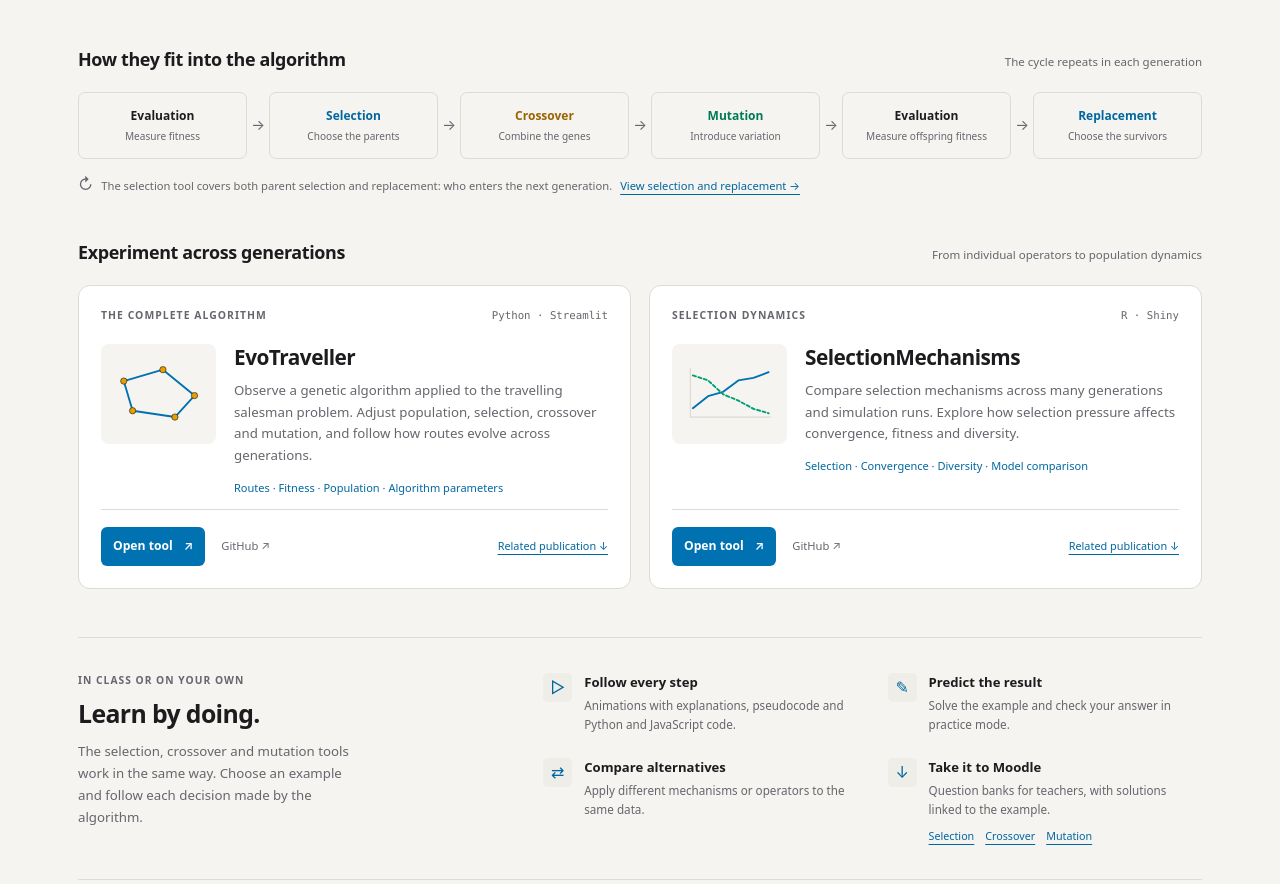
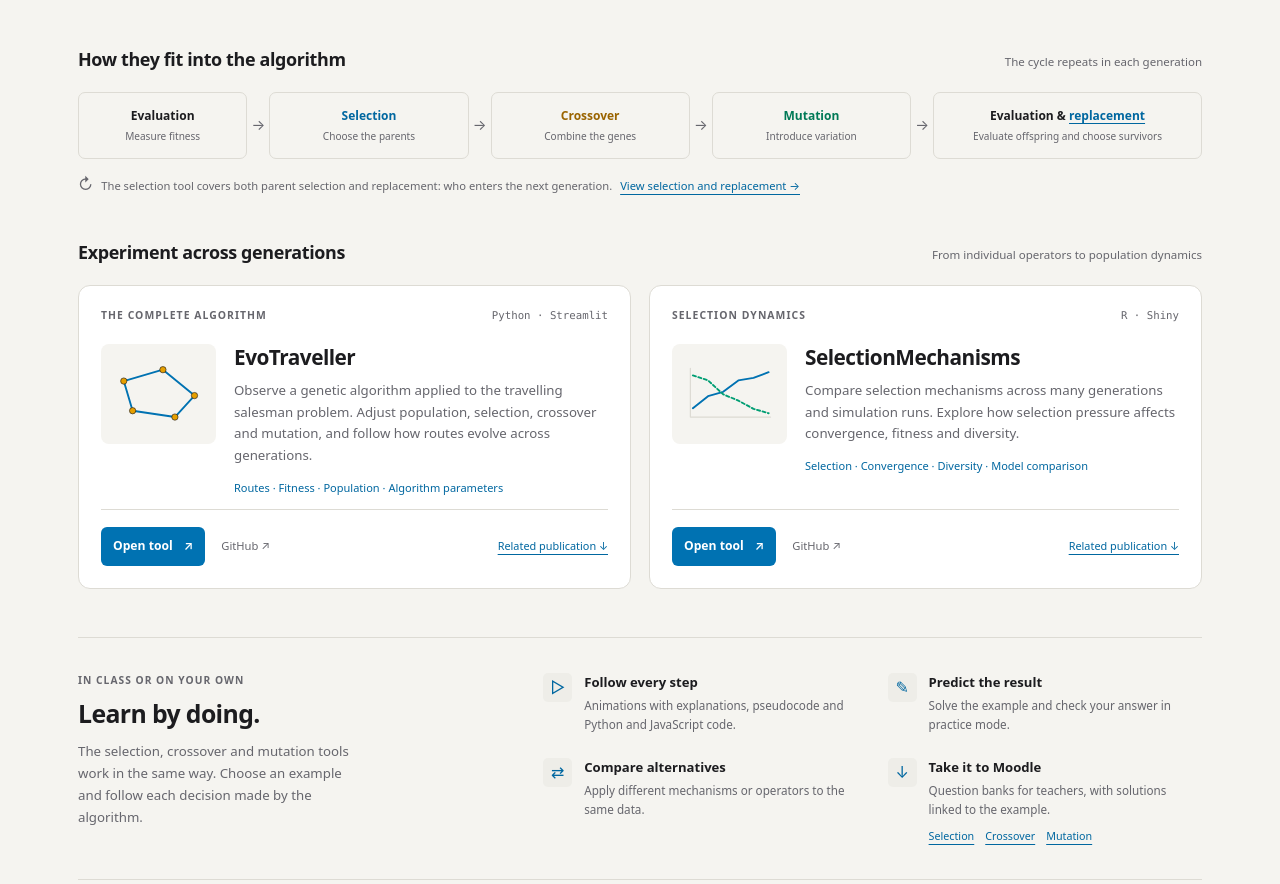
Before and after one commit to josemagalan/genetic-algorithms-lab, a website: page index.html in a window 1280 px wide. Shown: the part 979-1863 px from the top of the page. Drawn offline with Linux system fonts and the light colour scheme.

Commit message:
Restore five-step cycle with replacement as an inline link

```diff
--- a/css/styles.css
+++ b/css/styles.css
@@ -114,11 +114,12 @@ h1 { margin: 0; font-size: clamp(2.25rem, 4.3vw, 3.2rem); line-height: 1.12; fon
 .repo-link:hover { color: var(--ink); text-decoration: underline; }
 .repo-link svg { width: 15px; height: 15px; fill: none; stroke: currentColor; stroke-linecap: round; stroke-linejoin: round; stroke-width: 1.6; }
 .cycle-section { margin: 49px 0 0; }
-.cycle { display: grid; grid-template-columns: repeat(6, minmax(0, 1fr)); gap: 22px; list-style: none; padding: 0; margin: 0; }
+.cycle { display: grid; grid-template-columns: .85fr 1fr 1fr 1fr 1.35fr; gap: 22px; list-style: none; padding: 0; margin: 0; }
 .cycle li { position: relative; border: 1px solid var(--line); border-radius: 7px; padding: 14px 10px; text-align: center; }
 .cycle li:not(:last-child)::after { content: "→"; position: absolute; right: -19px; top: calc(50% - 12px); color: var(--muted); font-size: .9rem; }
 .cycle li a { display: block; margin: -14px -10px; padding: 14px 10px; color: inherit; text-decoration: none; border-radius: 7px; }
 .cycle li a:hover .cycle-label { text-decoration: underline; text-underline-offset: 4px; }
+.cycle .cycle-final-label a { display: inline; margin: 0; padding: 0; color: var(--blue-text); text-decoration: underline; text-underline-offset: 3px; }
 .cycle-label { display: block; font-size: .75rem; font-weight: 650; }
 .cycle small { display: block; font-size: .63rem; color: var(--muted); margin-top: 4px; }
 .cycle-selection .cycle-label { color: var(--blue-text); }
--- a/index.html
+++ b/index.html
@@ -7,8 +7,8 @@
   <meta name="theme-color" content="#f5f4f0">
   <title>Algoritmos genéticos, paso a paso · Herramientas docentes</title>
   <link rel="icon" href="img/favicon.svg" type="image/svg+xml">
-  <link rel="stylesheet" href="css/styles.css?v=2">
-  <script src="js/content.js?v=2" defer></script>
+  <link rel="stylesheet" href="css/styles.css?v=3">
+  <script src="js/content.js?v=3" defer></script>
   <script src="js/app.js" defer></script>
 </head>
 <body>
@@ -94,8 +94,7 @@
           <li class="cycle-selection"><a href="https://josemagalan.github.io/selection-ga/#lang=es" data-tool="selection-ga"><span class="cycle-label" data-i18n="selectionTitle">Selección</span><small data-i18n="selectHint">Elige los padres</small></a></li>
           <li class="cycle-crossover"><a href="https://josemagalan.github.io/crossover-ga/#lang=es" data-tool="crossover-ga"><span class="cycle-label" data-i18n="crossoverTitle">Cruce</span><small data-i18n="crossHint">Combina los genes</small></a></li>
           <li class="cycle-mutation"><a href="https://josemagalan.github.io/mutation-ga/#lang=es" data-tool="mutation-ga"><span class="cycle-label" data-i18n="mutationTitle">Mutación</span><small data-i18n="mutateHint">Introduce variación</small></a></li>
-          <li><span class="cycle-label" data-i18n="evaluate">Evaluación</span><small data-i18n="evaluateOffspringHint">Mide la aptitud de los hijos</small></li>
-          <li class="cycle-selection"><a href="https://josemagalan.github.io/selection-ga/#lang=es" data-tool="selection-ga"><span class="cycle-label" data-i18n="survive">Reemplazo</span><small data-i18n="surviveHint">Elige los supervivientes</small></a></li>
+          <li><span class="cycle-label cycle-final-label"><span data-i18n="evaluateAnd">Evaluación y </span><a href="https://josemagalan.github.io/selection-ga/#lang=es" data-tool="selection-ga" data-i18n="survive">reemplazo</a></span><small data-i18n="surviveHint">Evalúa hijos y elige supervivientes</small></li>
         </ol>
         <p class="cycle-footnote"><span aria-hidden="true">↻</span><span data-i18n="replacementNote">La herramienta de selección explica tanto la elección de padres como el reemplazo: quién pasa a la siguiente generación.</span><a href="https://josemagalan.github.io/selection-ga/#lang=es" data-tool="selection-ga" data-i18n="replacementLink">Ver selección y reemplazo →</a></p>
       </section>
--- a/js/content.js
+++ b/js/content.js
@@ -34,7 +34,7 @@
       acceptedVenue: 'CIO 2026 · Aceptado para publicación en Springer Lecture Notes.', acceptedNote: 'La referencia editorial y el enlace a la publicación se añadirán cuando estén disponibles.',
       creditsScope: 'Equipo de la serie de operadores y SelectionMechanisms',
       evaluate: 'Evaluación', evaluateHint: 'Mide la aptitud', selectHint: 'Elige los padres', crossHint: 'Combina los genes', mutateHint: 'Introduce variación',
-      evaluateOffspringHint: 'Mide la aptitud de los hijos', survive: 'Reemplazo', surviveHint: 'Elige los supervivientes',
+      evaluateAnd: 'Evaluación y ', survive: 'reemplazo', surviveHint: 'Evalúa hijos y elige supervivientes',
       replacementNote: 'La herramienta de selección explica tanto la elección de padres como el reemplazo: quién pasa a la siguiente generación.', replacementLink: 'Ver selección y reemplazo →',
       learningEyebrow: 'En clase o por tu cuenta', learningTitle: 'Aprende haciendo.',
       learningLead: 'Las herramientas de selección, cruce y mutación comparten la misma forma de trabajar. Elige un ejemplo y sigue cada decisión del algoritmo.',
@@ -80,7 +80,7 @@
       acceptedVenue: 'CIO 2026 · Accepted for publication in Springer Lecture Notes.', acceptedNote: 'The final bibliographic reference and publication link will be added when available.',
       creditsScope: 'Operator series and SelectionMechanisms team',
       evaluate: 'Evaluation', evaluateHint: 'Measure fitness', selectHint: 'Choose the parents', crossHint: 'Combine the genes', mutateHint: 'Introduce variation',
-      evaluateOffspringHint: 'Measure offspring fitness', survive: 'Replacement', surviveHint: 'Choose the survivors',
+      evaluateAnd: 'Evaluation & ', survive: 'replacement', surviveHint: 'Evaluate offspring and choose survivors',
       replacementNote: 'The selection tool covers both parent selection and replacement: who enters the next generation.', replacementLink: 'View selection and replacement →',
       learningEyebrow: 'In class or on your own', learningTitle: 'Learn by doing.',
       learningLead: 'The selection, crossover and mutation tools work in the same way. Choose an example and follow each decision made by the algorithm.',
```
